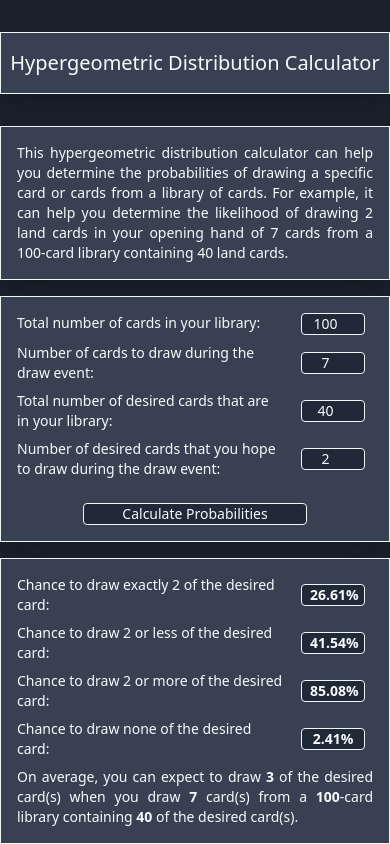
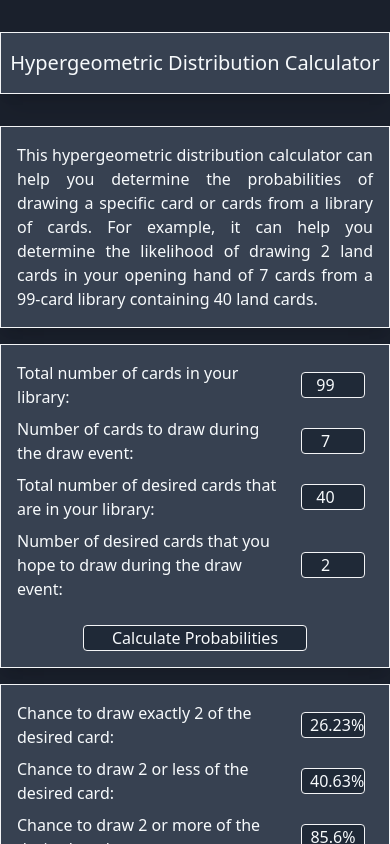
Before and after one commit to Kerakis/hypergeo-calc, a React (Create React App) app: page / in a window 390 px wide. Both pictures are taken after a click on the input "Calculate Probabilities". Shown: the top 844 px of the page. Built offline with nearby package versions, Linux system fonts and the light colour scheme; the HTML template or start-up script is replaced by a standard one.

Commit message:
Prevent mobile zoom to input

```diff
--- a/index.html
+++ b/index.html
@@ -1 +1,25 @@
-<!doctype html><html lang="en"><head><meta charset="utf-8"/><link rel="icon" href="/hypergeo-calc/favicon.ico"/><meta name="viewport" content="width=device-width,initial-scale=1"/><meta name="theme-color" content="#000000"/><meta name="description" content="Web site created using create-react-app"/><link rel="apple-touch-icon" href="/hypergeo-calc/logo192.png"/><link rel="manifest" href="/hypergeo-calc/manifest.json"/><title>React App</title><script defer="defer" src="/hypergeo-calc/static/js/main.4d318f72.js"></script><link href="/hypergeo-calc/static/css/main.ededda72.css" rel="stylesheet"></head><body><noscript>You need to enable JavaScript to run this app.</noscript><div id="root"></div></body></html>
+<!DOCTYPE html>
+<html lang="en">
+  <head>
+    <meta charset="utf-8" />
+    <link rel="icon" href="/hypergeo-calc/favicon.ico" />
+    <meta name="viewport" content="width=device-width,initial-scale=1" />
+    <meta name="theme-color" content="#000000" />
+    <meta
+      name="description"
+      content="Web site created using create-react-app"
+    />
+    <link rel="apple-touch-icon" href="/hypergeo-calc/logo192.png" />
+    <link rel="manifest" href="/hypergeo-calc/manifest.json" />
+    <title>React App</title>
+    <script
+      defer="defer"
+      src="/hypergeo-calc/static/js/main.4d318f72.js"
+    ></script>
+    <link href="/hypergeo-calc/static/css/main.ededda72.css" rel="stylesheet" />
+  </head>
+  <body>
+    <noscript>You need to enable JavaScript to run this app.</noscript>
+    <div id="root"></div>
+  </body>
+</html>
--- a/src/App.js
+++ b/src/App.js
@@ -7,7 +7,7 @@ export default function App() {
   const successesOverDrawRef = useRef(null);
   const drawOverLibraryRef = useRef(null);
   const successSizeOverLibraryRef = useRef(null);
-  const { value: N, bind: bindN } = useInput('100');
+  const { value: N, bind: bindN } = useInput('99');
   const { value: n, bind: bindn } = useInput('7');
   const { value: M, bind: bindM } = useInput('40');
   const { value: x, bind: bindx } = useInput('2');
@@ -140,7 +140,7 @@ export default function App() {
 
   return (
     <div className='flex flex-col md:h-screen mt-8 md:mt-0 align-center justify-center'>
-      <div className='flex flex-col text-sm md:text-base max-w-4xl mx-auto container'>
+      <div className='flex flex-col max-w-4xl mx-auto container'>
         <div className='mb-8 mx-auto flex flex-col bg-gray-700 container border-solid border border-gray-100 shadow-xl'>
           <h1 className='md:text-3xl text-xl py-4 text-center'>
             Hypergeometric Distribution Calculator
@@ -151,7 +151,7 @@ export default function App() {
             This hypergeometric distribution calculator can help you determine
             the probabilities of drawing a specific card or cards from a library
             of cards. For example, it can help you determine the likelihood of
-            drawing 2 land cards in your opening hand of 7 cards from a 100-card
+            drawing 2 land cards in your opening hand of 7 cards from a 99-card
             library containing 40 land cards.
           </h3>
         </div>
@@ -242,7 +242,7 @@ export default function App() {
                   Chance to draw exactly {currentSuccesses} of the desired card:{' '}
                 </p>
               </div>
-              <div className='justify-self-end self-center bg-gray-800 border border-solid rounded border-gray-100 text-center md:text-left px-2 mx-2 w-16 md:w-32 font-bold overflow-hidden'>
+              <div className='justify-self-end self-center bg-gray-800 border border-solid rounded border-gray-100 text-center md:text-left px-2 mx-2 w-16 md:w-32 overflow-hidden'>
                 {exactCards}%
               </div>
               <div className='col-span-3'>
@@ -250,7 +250,7 @@ export default function App() {
                   Chance to draw {currentSuccesses} or less of the desired card:{' '}
                 </p>
               </div>
-              <div className='justify-self-end self-center bg-gray-800 border border-solid rounded border-gray-100 text-center md:text-left px-2 mx-2 w-16 md:w-32 font-bold'>
+              <div className='justify-self-end self-center bg-gray-800 border border-solid rounded border-gray-100 text-center md:text-left px-2 mx-2 w-16 md:w-32 overflow-hidden'>
                 {cardsOrLess}%
               </div>
               <div className='col-span-3'>
@@ -258,13 +258,13 @@ export default function App() {
                   Chance to draw {currentSuccesses} or more of the desired card:
                 </p>
               </div>
-              <div className='justify-self-end self-center bg-gray-800 border border-solid rounded border-gray-100 text-center md:text-left px-2 mx-2 w-16 md:w-32 font-bold'>
+              <div className='justify-self-end self-center bg-gray-800 border border-solid rounded border-gray-100 text-center md:text-left px-2 mx-2 w-16 md:w-32 overflow-hidden'>
                 {cardsOrMore}%
               </div>
               <div className='col-span-3'>
                 <p>Chance to draw none of the desired card:</p>
               </div>
-              <div className='justify-self-end self-center bg-gray-800 border border-solid rounded border-gray-100 text-center md:text-left px-2 mx-2 w-16 md:w-32 font-bold'>
+              <div className='justify-self-end self-center bg-gray-800 border border-solid rounded border-gray-100 text-center md:text-left px-2 mx-2 w-16 md:w-32 overflow-hidden'>
                 {noCards}%
               </div>
               <div className='col-span-4 text-justify'>
@@ -283,9 +283,9 @@ export default function App() {
           )}
         </div>
       </div>
-      <footer className='mx-auto md:fixed md:right-0 md:bottom-0 m-1'>
+      <footer className='mx-auto md:fixed md:right-0 md:bottom-0 m-1 mt-4 text-sm'>
         <p>
-          Made with &#10084; by
+          Made with <span className='font-sans'>&#10084;</span> by
           <a
             href='https://github.com/Kerakis'
             target='_blank'
```
